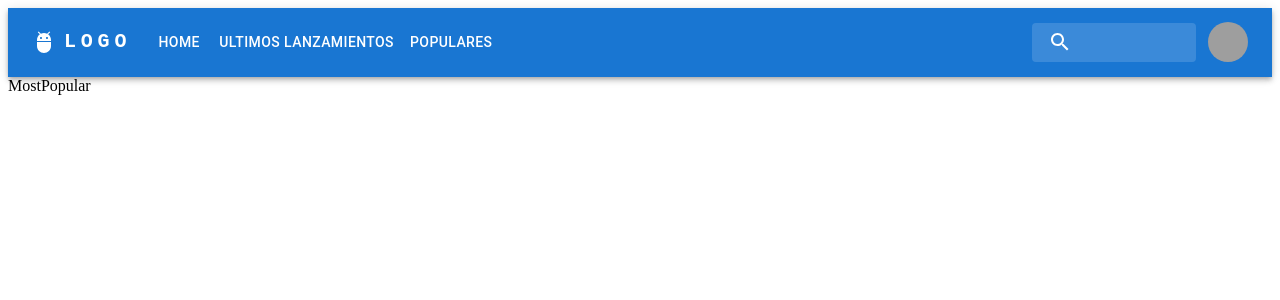
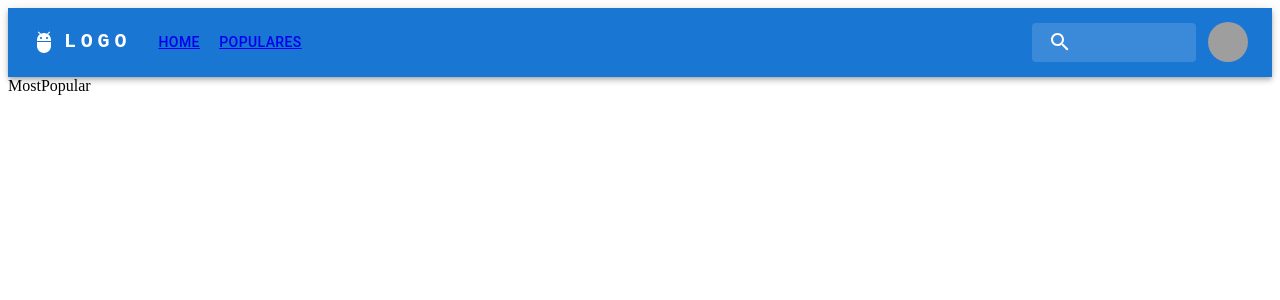
Before and after one commit to VRocioQuiroz/movie-app-react, a React (Vite) app: page /most_popular in a window 1280 px wide. Shown: the top 300 px of the page. Built offline with nearby package versions, Linux system fonts and the light colour scheme; grey boxes are pictures that could not be loaded.

Commit message:
Link functionality for /most_popular

```diff
--- a/src/components/navBar/NavBar.jsx
+++ b/src/components/navBar/NavBar.jsx
@@ -18,7 +18,7 @@ import SearchIcon from '@mui/icons-material/Search';
 import { styled, alpha } from '@mui/material/styles';
 import { Link } from 'react-router-dom';
 
-const pages = ['Home', 'Ultimos lanzamientos', 'Populares'];
+const pages = [{title: 'Home', path: '/'}, {title: 'Populares', path: '/most_popular'}];
 const settings = ['Profile', 'Account', 'Dashboard', 'Logout'];
 
 function NavBar() {
@@ -137,9 +137,9 @@ function NavBar() {
               }}
             >
               {pages.map((page) => (
-                <MenuItem key={page} onClick={handleCloseNavMenu}>
-                  <Link to="/">
-                  <Typography textAlign="center">{pages}</Typography>
+                <MenuItem key={page.title} onClick={handleCloseNavMenu}>
+                  <Link to={page.path}>
+                  <Typography textAlign="center">{pages.title}</Typography>
                   </Link>
                 </MenuItem>
               ))}
@@ -168,11 +168,11 @@ function NavBar() {
           <Box sx={{ flexGrow: 1, display: { xs: 'none', md: 'flex' } }}>
             {pages.map((page) => (
               <Button
-                key={page}
+                key={page.title}
                 onClick={handleCloseNavMenu}
                 sx={{ my: 2, color: 'white', display: 'block' }}
               >
-                {page}
+                <Link to={page.path}>{page.title}</Link>
               </Button>
             ))}
           </Box>
```
